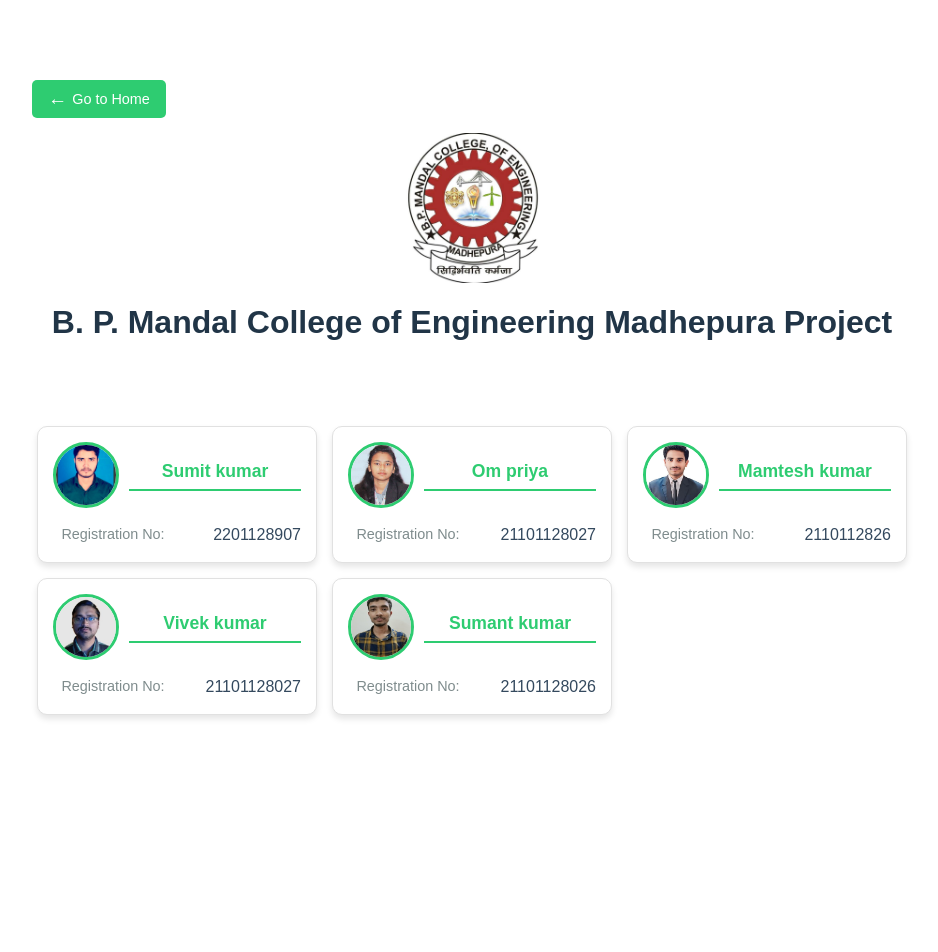
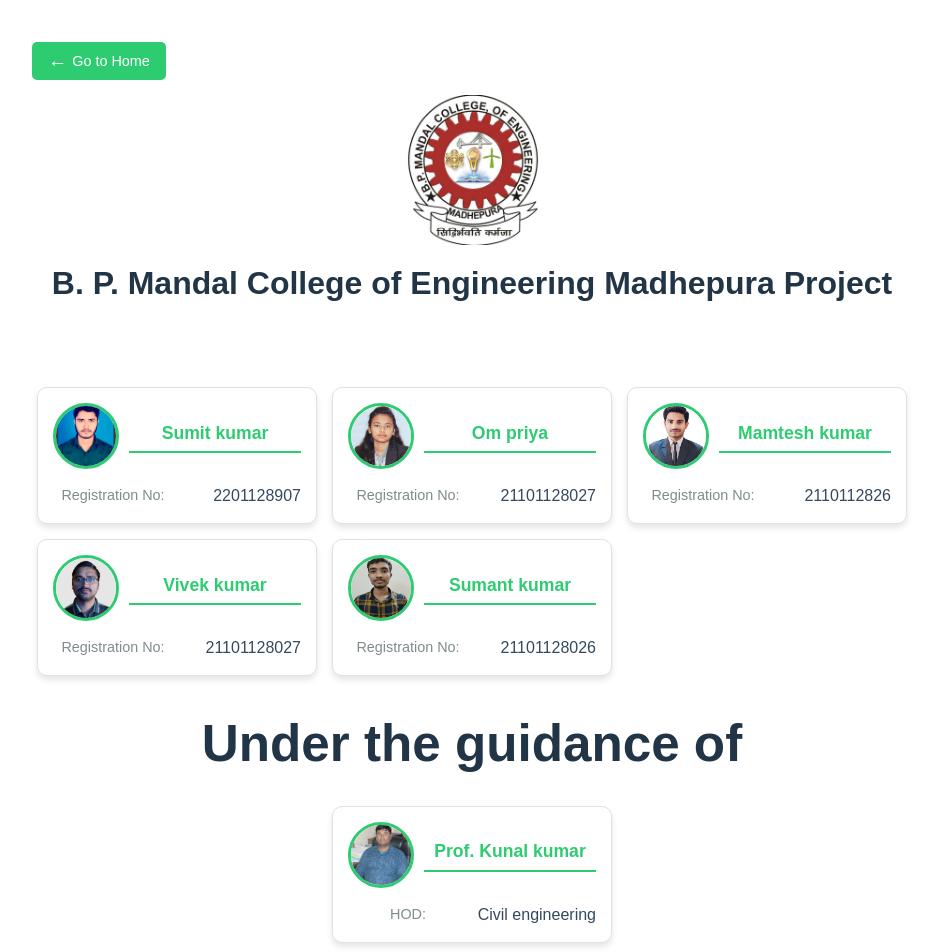
Before and after one commit to kissslayyy/dam-project, a React (Vite) app: page /details in a window 1280 px wide. Shown: the top 952 px of the page, without its empty margins (168-1106 px from the left). Before the commit the page ends 800 px from the top, so only its background shows below. Built offline with nearby package versions, Linux system fonts and the light colour scheme.

Commit message:
feat: added hod details

```diff
--- a/src/components/DamDetails.jsx
+++ b/src/components/DamDetails.jsx
@@ -6,6 +6,7 @@
 import ompriya from "../assets/ompriya.jpeg";
 import vivek from "../assets/vivek.jpeg";
 import sumant from "../assets/sumant.jpeg";
+import Hod from "../assets/Hod.jpeg";
 const DamDetails = () => {
   const navigate = useNavigate();
   const details = [
@@ -80,6 +81,24 @@
           </div>
         ))}
       </div>
+      <div className="">
+        <h1>Under the guidance of</h1>
+        <div style={{ display: "flex", justifyContent: "center" }}>
+          <div className="card">
+            <div className="card-header">
+              <img src={Hod} alt="Hod" className="avatar" />
+              <h2 className="name">Prof. Kunal kumar</h2>
+            </div>
+
+            <div className="card-content">
+              <div className="detail-row">
+                <span className="label">HOD:</span>
+                <span className="value"> Civil engineering</span>
+              </div>
+            </div>
+          </div>
+        </div>
+      </div>
     </div>
   );
 };
```
Also changed, not shown: public/Hod.jpeg (added), src/assets/Hod.jpeg (added).
